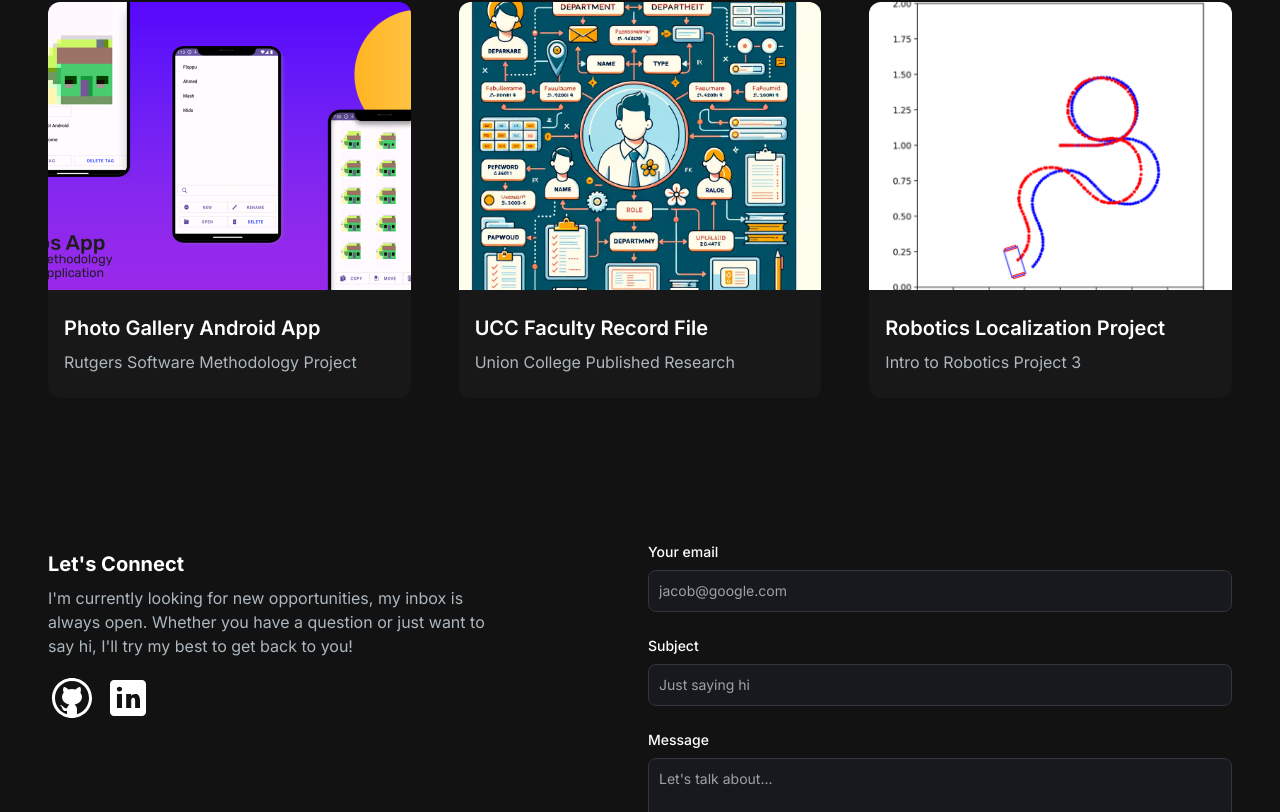
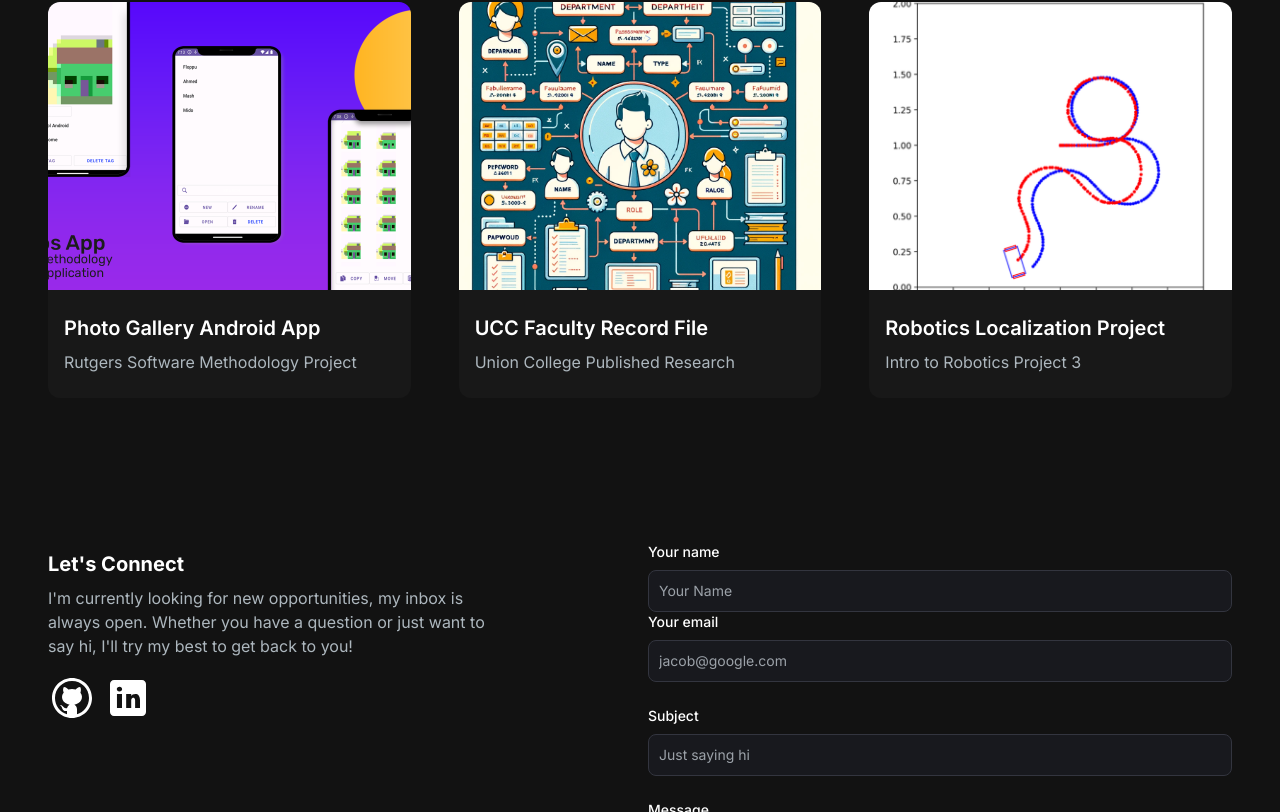
Before and after one commit to mashal99/myPortfolio, a Next.js app in the folder my-portfolio/: page / in a window 1280 px wide. Shown: the part 1622-2434 px from the top of the page. Built offline with nearby package versions, Linux system fonts and the light colour scheme.

Commit message:
fixed issue

```diff
--- a/my-portfolio/app/api/send/route.js
+++ b/my-portfolio/app/api/send/route.js
@@ -2,7 +2,7 @@
 import { NextResponse } from 'next/server';
 import { Resend } from 'resend';
 
-const resend = new Resend(process.env.RESEND_API_KEY); // Replace with your Resend API key
+const resend = new Resend('re_R84ZnSfz_KkJ4NaWChxdkLPx71Zd3srzx'); // Replace with your Resend API key
 
 export async function POST() {
   try {
--- a/my-portfolio/app/components/EmailSection.jsx
+++ b/my-portfolio/app/components/EmailSection.jsx
@@ -11,6 +11,7 @@
   const handleSubmit = async (e) => {
     e.preventDefault();
     const data = {
+      name: e.target.name.value, // Add this line
       email: e.target.email.value,
       subject: e.target.subject.value,
       message: e.target.message.value,
@@ -72,6 +73,17 @@
         ) : (
           <form className="flex flex-col" onSubmit={handleSubmit}>
             <div className="mb-6">
+            <label htmlFor="name" className="text-white block mb-2 text-sm font-medium">
+              Your name
+            </label>
+            <input
+              name="name"
+              type="text"
+              id="name"
+              required
+              className="bg-[#18191E] border border-[#33353F] placeholder-[#9CA2A9] text-gray-100 text-sm rounded-lg block w-full p-2.5"
+              placeholder="Your Name"
+            />
               <label
                 htmlFor="email"
                 className="text-white block mb-2 text-sm font-medium"
```
Also changed, not shown: 1 other file (tests, documents, lock files or other folders).
